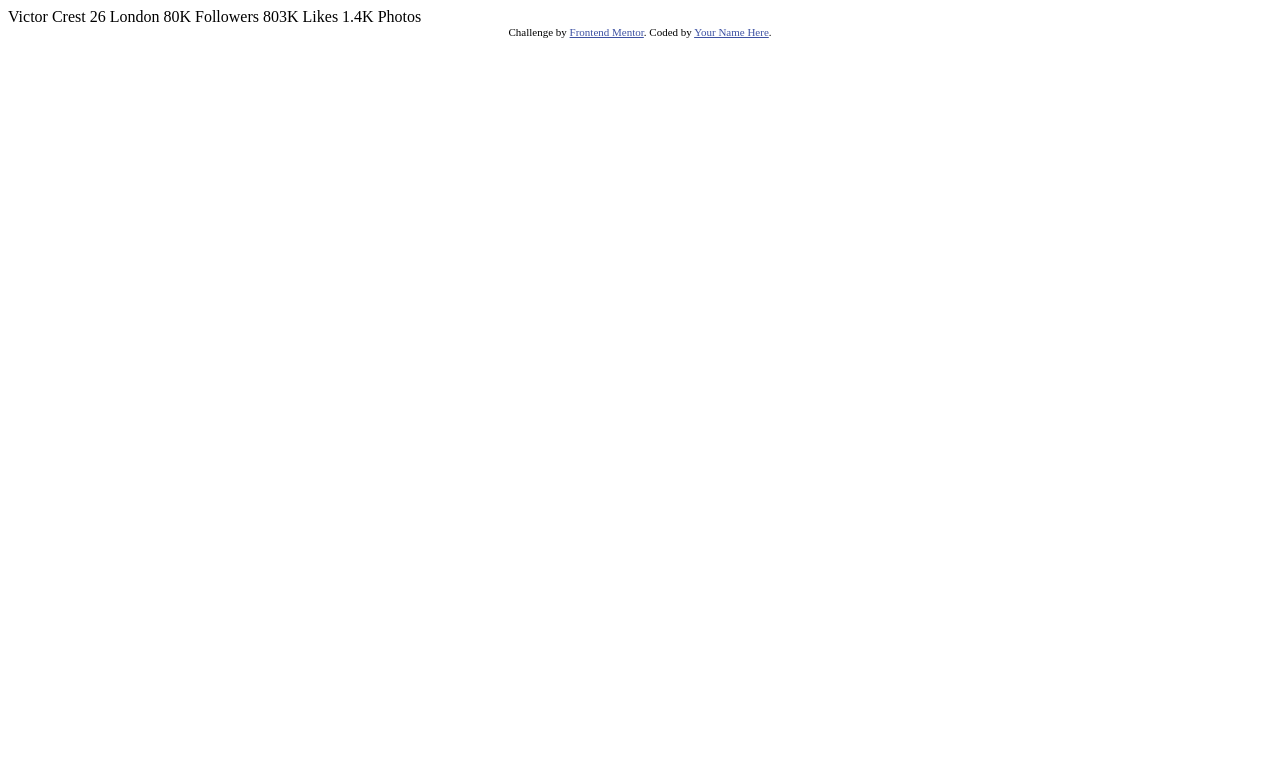
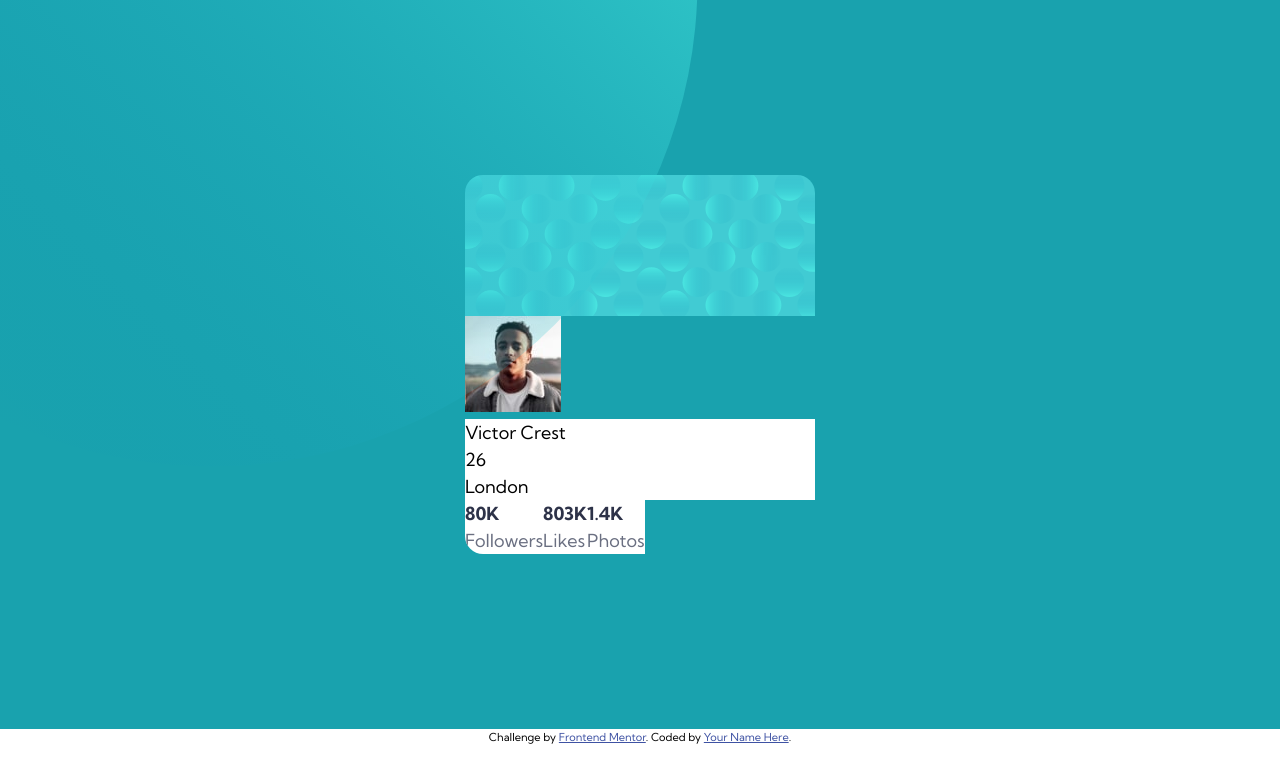
Before and after one commit to lanechanger/fem-profile_card, a plain HTML site: page index.html in a window 1280 px wide. Drawn offline with Linux system fonts and the light colour scheme.

Commit message:
If applied, this will set the initial HTML elements and CSS styling.

```diff
--- a/dist/style.css
+++ b/dist/style.css
@@ -1,3 +1,122 @@
 * {
-    background-color: red;
+    --dark-cyan: hsl(185, 75%, 39%);
+    --very-dark-blue: hsl(229, 23%, 23%);
+    --dark-grayish-blue: hsl(227, 10%, 46%);
+
+    --dark-gray: hsl(0, 0%, 59%);
+
+    --body-font-size: 1.125rem;
+
+    --font-small: 0.625rem;
+
+    --mobile-down: 23.4375rem;
+    --mobile-up: 23.5rem;
 }
+
+html {
+    font-size: 100%;
+    box-sizing: border-box;
+}
+
+*,
+*::before,
+*::after {
+    box-sizing: inherit;
+}
+
+body {
+    margin: 0;
+    padding: 0;
+    font-family: 'Kumbh Sans', sans-serif;
+    font-size: var(--body-font-size);
+    font-weight: 400;
+    line-height: 1.5;
+    overflow-x: hidden;
+}
+
+.bold-font {
+    font-weight: 700;
+    color: var(--very-dark-blue);
+}
+
+.regular-font {
+    font-weight: 400;
+    color: var(--dark-grayish-blue);
+}
+
+.main-app {
+    background-color: var(--dark-cyan);
+    padding-top: 10.9375rem;
+    padding-bottom: 10.9375rem;
+}
+
+.bg-top {
+    position: absolute;
+    width: 60.9375rem;
+    height: 60.9375rem;
+    left: -17.3125rem;
+    top: -31.7813rem;
+    background-image: url('/images/bg-pattern-top.svg');
+    background-size: cover;
+    background-repeat: no-repeat;
+    z-index: 1;
+}
+
+.card {
+    width: 21.875rem;
+    height: 100%;
+    margin-left: auto;
+    margin-right: auto;
+    border-radius: 1.125rem;
+    overflow: hidden;
+    z-index: 2;
+}
+
+@media (max-width: 23.4375rem) {
+    .card {
+        width: 20.3125rem;
+        height: 23.4375rem;
+        margin-bottom: 9.0625rem;
+        margin-top: 9.1875rem;
+    }
+}
+
+.card-top {
+    background-image: url('/images/bg-pattern-card.svg');
+    background-size: cover;
+    background-repeat: no-repeat;
+    background-position: center center;
+    min-height: 8.8125rem;
+    z-index: 2;
+}
+
+.card-image {
+    z-index: 2;
+}
+
+.card-middle {
+    background-color: white;
+    z-index: 2;
+}
+
+.card-middle-line1 {}
+
+.name {}
+
+.age {}
+
+.card-middle-line2 {}
+
+.card-bottom {
+    display: flex;
+}
+
+.card-bottom-item {
+    background-color: white;
+}
+
+.item-number {}
+
+.item-text {}
+
+.bg-bottom {}
--- a/index.html
+++ b/index.html
@@ -13,20 +13,41 @@
     .attribution { font-size: 11px; text-align: center; }
     .attribution a { color: hsl(228, 45%, 44%); }
   </style>
+
+  <link rel="stylesheet" href="/dist/style.css">
+  <script src="/app/js/script.js"></script>
+  <link href="https://fonts.googleapis.com/css2?family=Kumbh+Sans:wght@400;700&display=swap" rel="stylesheet">
 </head>
 <body>
-  Victor Crest
-  26
-  London
-
-  80K
-  Followers
-
-  803K
-  Likes
-
-  1.4K
-  Photos
+  <div class="main-app">
+   <div class="bg-top"></div>
+   <div class="card">
+     <div class="card-top"></div>
+     <div class="card-image"><img src="/images/image-victor.jpg" alt=""></div>
+     <div class="card-middle">
+       <div class="card-middle-line1">
+         <div class="name">Victor Crest</div>
+         <div class="age">26</div>
+       </div>
+       <div class="card-middle-line2">London</div>
+     </div>
+     <div class="card-bottom">
+       <div class="card-bottom-item">
+         <div class="item-number bold-font">80K</div>
+         <div class="item-text regular-font">Followers</div>
+       </div>
+       <div class="card-bottom-item">
+         <div class="item-number bold-font">803K</div>
+         <div class="item-text regular-font">Likes</div>
+       </div>
+       <div class="card-bottom-item">
+         <div class="item-number bold-font">1.4K</div>
+         <div class="item-text regular-font">Photos</div>
+         </div>
+       </div>
+     </div>
+    <div class="bg-bottom"></div>
+  </div>
   <div class="attribution">
     Challenge by <a href="https://www.frontendmentor.io?ref=challenge" target="_blank">Frontend Mentor</a>.
     Coded by <a href="#">Your Name Here</a>.
```
